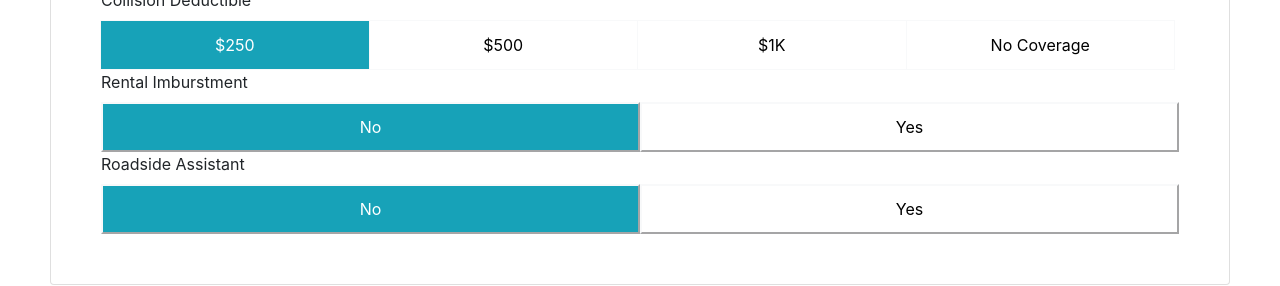
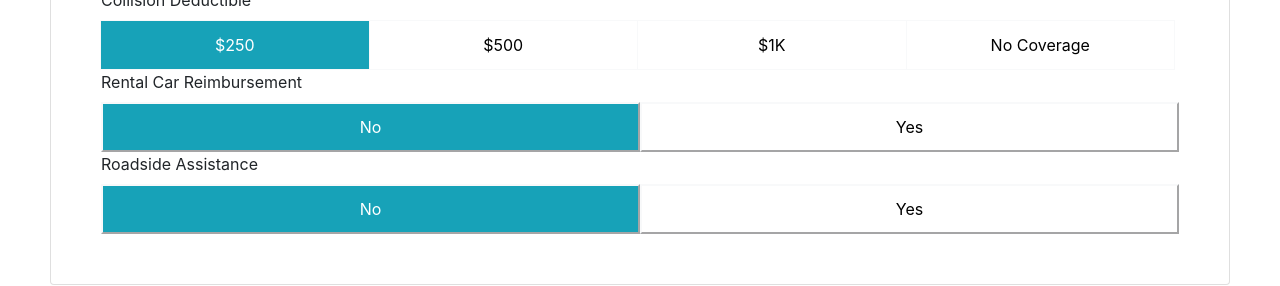
Before and after one commit to chandhinichandersekar/metromile, a React (Create React App) app: page / in a window 1280 px wide. Both pictures are taken after a click on the button "EDIT COVERAGE". Shown: the part 342-628 px from the top of the page. Built offline with nearby package versions, Linux system fonts and the light colour scheme.

Commit message:
remove static labels

```diff
--- a/src/EditMode.js
+++ b/src/EditMode.js
@@ -47,7 +47,7 @@ class EditMode extends Component {
                 <div className="card-block">
                     <div className="card-text">
                     <div class="btn-group" style={{ display: 'block' }}>
-                            <label> Comprehensive Deductible </label>
+                            <label> {coverageData.coverageOptions[0].title} </label>
                             {coverageData.coverageOptions[0].options.map((dataItem, index) => {
                                 return <button type="button" className="btn btn-light"
                                     key={index} onClick={() => this.handleClick(dataItem, 'compDeductible')}
@@ -57,7 +57,7 @@ class EditMode extends Component {
                                 </button>
                             })}
                             <br />
-                            <label> Collision Deductible </label>
+                            <label> {coverageData.coverageOptions[1].title} </label>
                             {coverageData.coverageOptions[1].options.map((dataItem, index) => {
                                 return <button type="button" className="btn btn-light"
                                     key={index}
@@ -68,7 +68,7 @@ class EditMode extends Component {
                                 </button>
                             })}
                             <br />
-                            <label> Rental Imburstment</label>
+                            <label> {coverageData.coverageOptions[2].title}</label>
                             {coverageData.coverageOptions[2].options.map((dataItem, index) => {
                                 return <button type="button" className="rbtn btn-light"
                                     key={index}
@@ -79,7 +79,7 @@ class EditMode extends Component {
                                 </button>
                             })}
                             <br />
-                            <label> Roadside Assistant</label>
+                            <label> {coverageData.coverageOptions[3].title}</label>
                             {coverageData.coverageOptions[3].options.map((dataItem, index) => {
                                 return <button type="button" className="rbtn btn-light"
                                     key={index}
```
